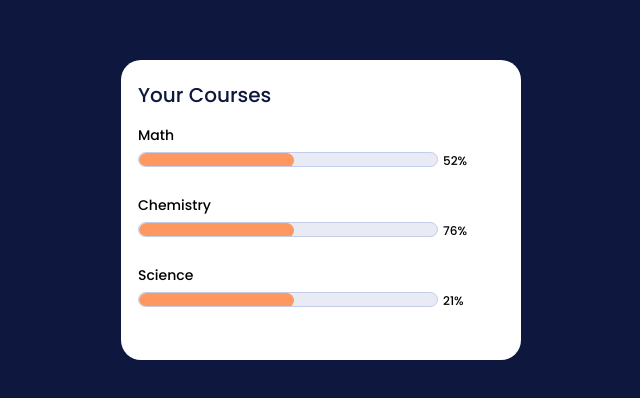
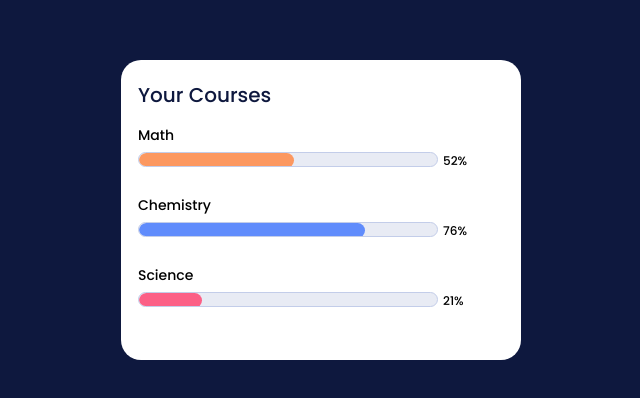
Before and after one commit to HuseynliTogrul/21.11.2023, a plain HTML site: page task2/index.html in a window 1280 px wide. Shown: the part 190-588 px from the top of the page, without its empty margins (319-959 px from the left). Drawn offline with Linux system fonts and the light colour scheme.

Commit message:
task2 end :)

```diff
--- a/task2/index.html
+++ b/task2/index.html
@@ -13,21 +13,21 @@
         <div class="item">
             <p>Math</p>
             <div class="item-percentage">
-                <div class="item-percent"></div>
+                <div class="math item-percent1"></div>
                 <p>52%</p>
             </div>
         </div>
         <div class="item">
             <p>Chemistry</p>
             <div class="item-percentage">
-                <div class="item-percent"></div>
+                <div class="math item-percent2"></div>
                 <p>76%</p>
             </div>
         </div>
         <div class="item">
             <p>Science</p>
             <div class="item-percentage">
-                <div class="item-percent"></div>
+                <div class="math item-percent3"></div>
                 <p>21%</p>
             </div>
         </div>
--- a/task2/style.css
+++ b/task2/style.css
@@ -43,7 +43,7 @@ body{
     margin-bottom: 25px;
 }
 
-.item .item-percentage .item-percent{
+.item .item-percentage .math{
     width: 300px;
     height: 15px;
     border-radius: 10px;
@@ -54,7 +54,7 @@ body{
     overflow: hidden;
 }
 
-.item .item-percentage .item-percent::after{
+.item .item-percentage .item-percent1::after{
     content: "";
     background-color: #FC9860;
     position: absolute;
@@ -65,6 +65,27 @@ body{
     height: 15px;
 }
 
+.item .item-percentage .item-percent2::after{
+    content: "";
+    background: #608CFC;
+    position: absolute;
+    top: 0;
+    left: 0;
+    border-radius: 10px;
+    width: 76%;
+    height: 15px;
+}
+
+.item .item-percentage .item-percent3::after{
+    content: "";
+    background: #FC6086;
+    position: absolute;
+    top: 0;
+    left: 0;
+    border-radius: 10px;
+    width: 21%;
+    height: 15px;
+}
 
 .item .item-percentage p{
     font-size: 12px;
```
